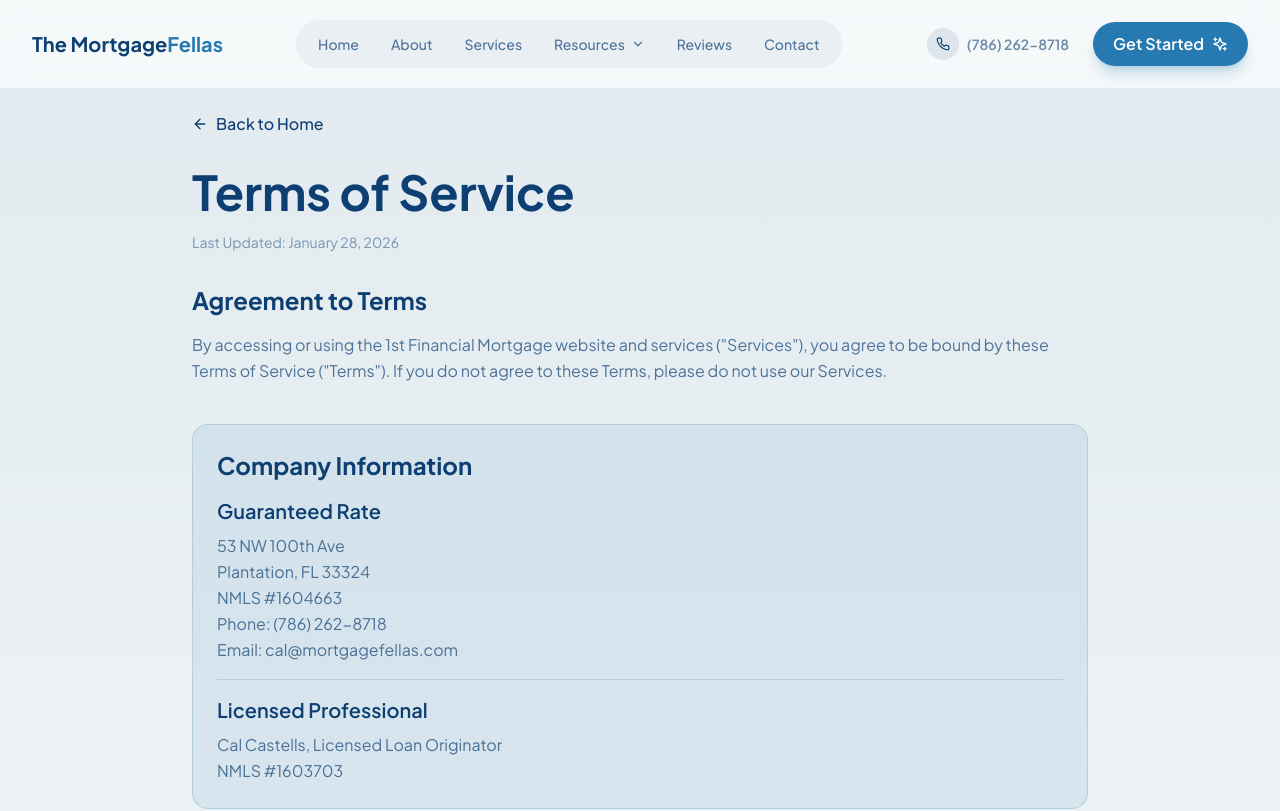
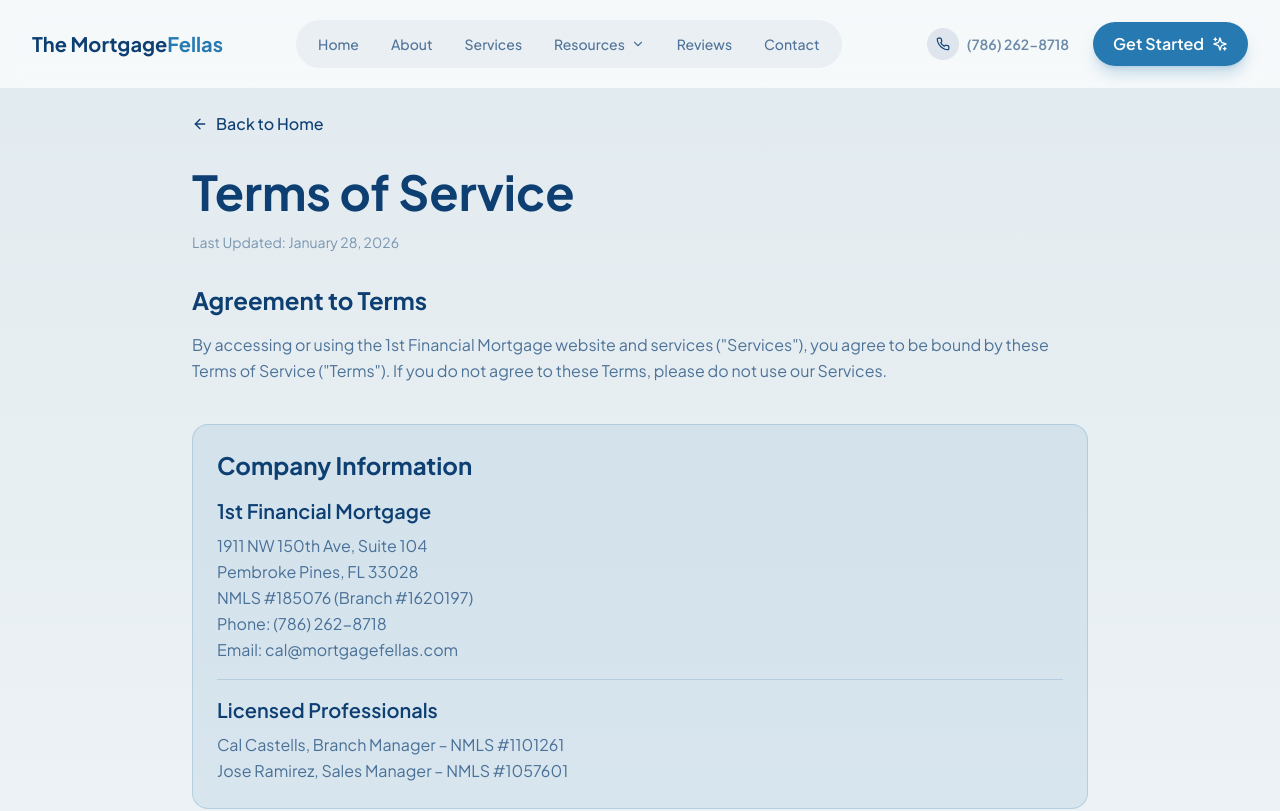
Before and after one commit to Loandock/1st-fin-website, a Next.js app: page /terms-of-service in a window 1280 px wide. Shown: the top 811 px of the page. Built offline with nearby package versions, Linux system fonts and the light colour scheme.

Commit message:
Fix company references - remove Guaranteed Rate, update NMLS numbers

```diff
--- a/src/app/sms-policy/page.tsx
+++ b/src/app/sms-policy/page.tsx
@@ -32,7 +32,7 @@ export default function SMSPolicyPage() {
             <section className="mb-10">
               <h2 className="text-2xl font-bold text-[#0D3F72] mb-4">Purpose</h2>
               <p className="text-[#0D3F72]/70 leading-relaxed mb-4">
-                This document outlines how the 1st Financial Mortgage / Guaranteed Rate obtains client consent to receive SMS notifications about their mortgage applications, in full compliance with 10DLC, TCPA, and CTIA guidelines.
+                This document outlines how 1st Financial Mortgage obtains client consent to receive SMS notifications about their mortgage applications, in full compliance with 10DLC, TCPA, and CTIA guidelines.
               </p>
             </section>
 
@@ -179,8 +179,8 @@ export default function SMSPolicyPage() {
               <h2 className="text-2xl font-bold mb-4">Contact Us</h2>
               <div className="text-white/80">
                 <p className="font-semibold text-white mb-2">Cal Castells – 1st Financial Mortgage</p>
-                <p>Licensed Loan Originator – NMLS #1603703</p>
-                <p>Guaranteed Rate – NMLS #1604663</p>
+                <p>Branch Manager – NMLS #1101261</p>
+                <p>1st Financial Mortgage – NMLS #185076 (Branch #1620197)</p>
                 <p className="mt-3">Phone: <a href="tel:+17862628718" className="text-[#267AB1] hover:underline">(786) 262-8718</a></p>
                 <p>Email: <a href="mailto:cal@mortgagefellas.com" className="text-[#267AB1] hover:underline">cal@mortgagefellas.com</a></p>
               </div>
--- a/src/app/terms-of-service/page.tsx
+++ b/src/app/terms-of-service/page.tsx
@@ -41,21 +41,21 @@ export default function TermsOfServicePage() {
               <h2 className="text-2xl font-bold text-[#0D3F72] mb-4">Company Information</h2>
               <div className="space-y-4">
                 <div>
-                  <h3 className="text-xl font-semibold text-[#0D3F72] mb-2">Guaranteed Rate</h3>
+                  <h3 className="text-xl font-semibold text-[#0D3F72] mb-2">1st Financial Mortgage</h3>
                   <p className="text-[#0D3F72]/70 leading-relaxed">
-                    53 NW 100th Ave<br />
-                    Plantation, FL 33324<br />
-                    NMLS #1604663<br />
+                    1911 NW 150th Ave, Suite 104<br />
+                    Pembroke Pines, FL 33028<br />
+                    NMLS #185076 (Branch #1620197)<br />
                     Phone: (786) 262-8718<br />
                     Email: cal@mortgagefellas.com
                   </p>
                 </div>
 
                 <div className="pt-4 border-t border-[#267AB1]/20">
-                  <h3 className="text-xl font-semibold text-[#0D3F72] mb-2">Licensed Professional</h3>
+                  <h3 className="text-xl font-semibold text-[#0D3F72] mb-2">Licensed Professionals</h3>
                   <p className="text-[#0D3F72]/70 leading-relaxed">
-                    Cal Castells, Licensed Loan Originator<br />
-                    NMLS #1603703
+                    Cal Castells, Branch Manager – NMLS #1101261<br />
+                    Jose Ramirez, Sales Manager – NMLS #1057601
                   </p>
                 </div>
               </div>
@@ -81,7 +81,7 @@ export default function TermsOfServicePage() {
             <section className="mb-10">
               <h2 className="text-2xl font-bold text-[#0D3F72] mb-4">Licensing and Regulatory Information</h2>
               <p className="text-[#0D3F72]/70 leading-relaxed mb-4">
-                <strong className="text-[#0D3F72]">Mortgage Lending:</strong> Guaranteed Rate operates under NMLS #1604663. All mortgage activities are subject to federal and state regulations including RESPA (Real Estate Settlement Procedures Act), TILA (Truth in Lending Act), and applicable state licensing requirements.
+                <strong className="text-[#0D3F72]">Mortgage Lending:</strong> 1st Financial Mortgage operates under NMLS #185076 (Branch NMLS #1620197). All mortgage activities are subject to federal and state regulations including RESPA (Real Estate Settlement Procedures Act), TILA (Truth in Lending Act), and applicable state licensing requirements.
               </p>
               <p className="text-[#0D3F72]/70 leading-relaxed mb-4">
                 <strong className="text-[#0D3F72]">Equal Housing Opportunity:</strong> We comply with all federal, state, and local fair housing laws and do not discriminate based on race, color, religion, sex, handicap, familial status, national origin, sexual orientation, or gender identity.
@@ -142,7 +142,7 @@ export default function TermsOfServicePage() {
             <section className="mb-10">
               <h2 className="text-2xl font-bold text-[#0D3F72] mb-4">Limitation of Liability</h2>
               <p className="text-[#0D3F72]/70 leading-relaxed mb-4">
-                To the maximum extent permitted by law, the 1st Financial Mortgage and Guaranteed Rate shall not be liable for indirect, incidental, special, or consequential damages.
+                To the maximum extent permitted by law, 1st Financial Mortgage shall not be liable for indirect, incidental, special, or consequential damages.
               </p>
             </section>
 
@@ -184,9 +184,9 @@ export default function TermsOfServicePage() {
               </p>
               <div className="text-white/80 leading-relaxed">
                 <p className="font-semibold text-white mb-2">Cal Castells – 1st Financial Mortgage</p>
-                <p>Licensed Loan Originator – NMLS #1603703</p>
-                <p>Guaranteed Rate – NMLS #1604663</p>
-                <p>53 NW 100th Ave, Plantation, FL 33324</p>
+                <p>Branch Manager – NMLS #1101261</p>
+                <p>1st Financial Mortgage – NMLS #185076 (Branch #1620197)</p>
+                <p>1911 NW 150th Ave #104, Pembroke Pines, FL 33028</p>
                 <p className="mt-3">Email: <a href="mailto:cal@mortgagefellas.com" className="text-[#267AB1] hover:underline">cal@mortgagefellas.com</a></p>
                 <p>Phone: <a href="tel:+17862628718" className="text-[#267AB1] hover:underline">(786) 262-8718</a></p>
               </div>
```
